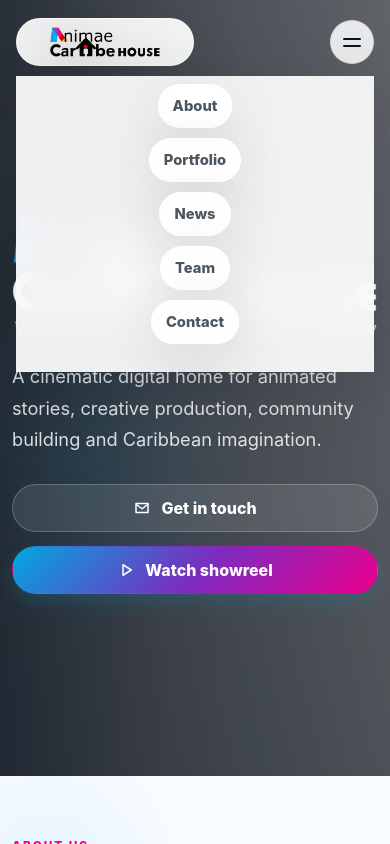
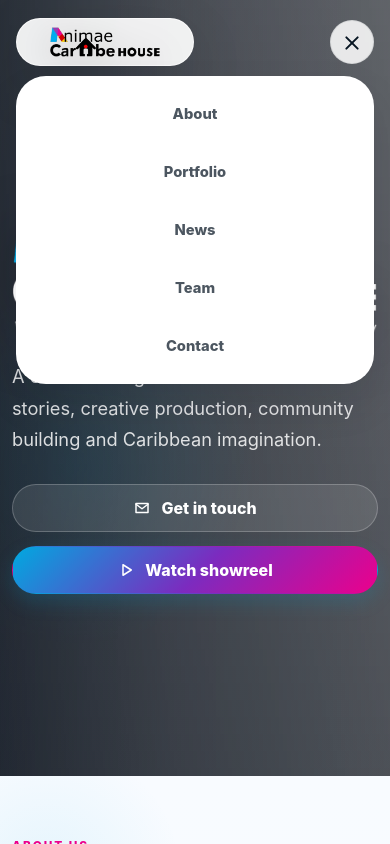
Before and after one commit to keitaSmith/animae-caribe-house, a Next.js app: page / in a window 390 px wide. Both pictures are taken after a click on the button "Open menu". Shown: the top 844 px of the page. Built offline with nearby package versions, Linux system fonts and the light colour scheme; no server answers.

Commit message:
fixed mobile menu style

```diff
--- a/src/components/Header.tsx
+++ b/src/components/Header.tsx
@@ -82,17 +82,23 @@ export default function Header() {
       </Link>
 
       <button
-        className="menu-toggle"
+        className={menuOpen ? 'menu-toggle is-open' : 'menu-toggle'}
         type="button"
-        aria-label="Toggle navigation menu"
+        aria-controls="primary-navigation"
+        aria-label={menuOpen ? 'Close menu' : 'Open menu'}
         aria-expanded={menuOpen}
         onClick={() => setMenuOpen((open) => !open)}
       >
         <span />
         <span />
+        <span />
       </button>
 
-      <nav className={menuOpen ? 'nav-links is-open' : 'nav-links'} aria-label="Primary navigation">
+      <nav
+        id="primary-navigation"
+        className={menuOpen ? 'nav-links is-open' : 'nav-links'}
+        aria-label="Primary navigation"
+      >
         {navItems.map((item) => (
           <Link
             key={item.href}
--- a/src/styles/index.css
+++ b/src/styles/index.css
@@ -393,16 +393,45 @@ p {
   background: rgba(255, 255, 255, 0.08);
   color: white;
   cursor: pointer;
-  transition: background 220ms ease, border-color 220ms ease, color 220ms ease;
+  position: relative;
+  transition: background 220ms ease, border-color 220ms ease, color 220ms ease, transform 180ms ease;
 }
 
 .menu-toggle span {
-  display: block;
+  position: absolute;
+  left: 50%;
   width: 18px;
   height: 2px;
-  margin: 5px auto;
+  margin-left: -9px;
   background: currentColor;
   border-radius: 999px;
+  transform-origin: center;
+  transition: transform 220ms ease, opacity 160ms ease, background 220ms ease;
+}
+
+.menu-toggle span:nth-child(1) {
+  top: 14px;
+}
+
+.menu-toggle span:nth-child(2) {
+  top: 21px;
+}
+
+.menu-toggle span:nth-child(3) {
+  top: 28px;
+}
+
+.menu-toggle.is-open span:nth-child(1) {
+  transform: translateY(7px) rotate(45deg);
+}
+
+.menu-toggle.is-open span:nth-child(2) {
+  opacity: 0;
+  transform: scaleX(0.4);
+}
+
+.menu-toggle.is-open span:nth-child(3) {
+  transform: translateY(-7px) rotate(-45deg);
 }
 
 .site-header.is-scrolled .menu-toggle,
@@ -1507,12 +1536,21 @@ p {
     display: none;
     flex-direction: column;
     align-items: center;
-    gap: 10px;
-    padding: 8px 0 0;
-    border: 0;
-    border-radius: 0;
-    background: transparent;
-    box-shadow: none;
+    gap: 8px;
+    padding: 12px 10px;
+    border: 1px solid rgba(255, 255, 255, 0.64);
+    border-radius: 30px;
+    background: rgb(255, 255, 255);
+    box-shadow: 0 20px 40px rgba(7, 21, 34, 0.1);
+    backdrop-filter: none;
+    -webkit-backdrop-filter: none;
+  }
+
+  .site-header.is-scrolled .nav-links,
+  .site-header.menu-open .nav-links {
+    border-color: rgba(255, 255, 255, 0.64);
+    background: rgb(255, 255, 255);
+    box-shadow: 0 20px 40px rgba(7, 21, 34, 0.1);
     backdrop-filter: none;
     -webkit-backdrop-filter: none;
   }
@@ -1524,25 +1562,64 @@ p {
   .nav-links a,
   .nav-links button {
     justify-content: center;
-    border: 1px solid rgba(255, 255, 255, 0.72);
-    background: rgba(255, 255, 255, 0.92);
-    box-shadow: 0 20px 60px rgba(7, 21, 34, 0.12);
-    backdrop-filter: blur(20px);
-    -webkit-backdrop-filter: blur(20px);
+    width: min(100%, 420px);
+    min-height: 50px;
+    border: 0;
+    background: rgba(255, 255, 255, 0.56);
+    box-shadow: inset 0 1px 0 rgba(255, 255, 255, 0.42);
+    backdrop-filter: blur(10px);
+    -webkit-backdrop-filter: blur(10px);
+    transition:
+      color 180ms ease,
+      background 180ms ease,
+      border-color 180ms ease,
+      transform 140ms ease,
+      box-shadow 180ms ease;
+    -webkit-tap-highlight-color: transparent;
+  }
+
+  .nav-links a:hover,
+  .nav-links a.active,
+  .nav-links button:hover,
+  .nav-links button.active {
+    background: rgba(255, 255, 255, 0.72);
+    box-shadow: inset 0 1px 0 rgba(255, 255, 255, 0.52);
+  }
+
+  .nav-links a:active,
+  .nav-links button:active {
+    transform: scale(0.985);
+    background: rgba(255, 255, 255, 0.78);
+  }
+
+  .nav-links a:focus-visible,
+  .nav-links button:focus-visible {
+    outline: none;
+    box-shadow:
+      inset 0 1px 0 rgba(255, 255, 255, 0.52),
+      0 0 0 3px rgba(0, 169, 224, 0.14);
   }
 
   .nav-links .nav-showreel {
     align-self: center;
+    width: min(100%, 420px);
+    max-width: none;
     margin-left: 0;
+    box-shadow: 0 10px 24px rgba(0, 169, 224, 0.18);
+  }
+
+  .nav-links .nav-showreel:hover,
+  .nav-links .nav-showreel.active {
+    box-shadow: 0 12px 26px rgba(0, 169, 224, 0.2);
+  }
+
+  .nav-links .nav-showreel:active {
+    background: linear-gradient(135deg, var(--cyan), var(--purple) 52%, var(--magenta));
+    box-shadow: 0 8px 18px rgba(0, 169, 224, 0.18);
   }
 
   .nav-links .nav-showreel.is-hidden {
-    max-width: 0;
-    margin-top: 0;
-    margin-bottom: 0;
-    padding-top: 0;
-    padding-bottom: 0;
-    transform: translateY(-4px);
+    display: none;
   }
 
   .hero-content,
```
